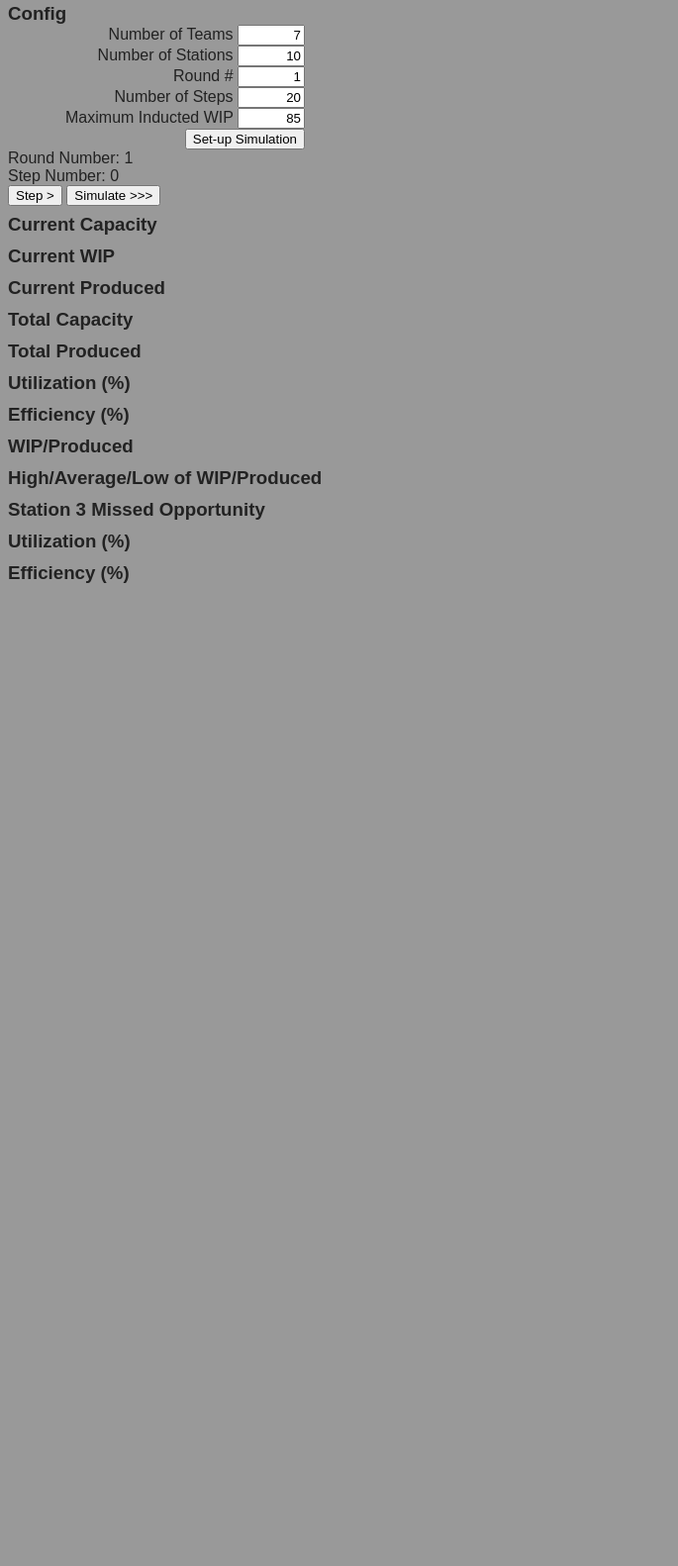
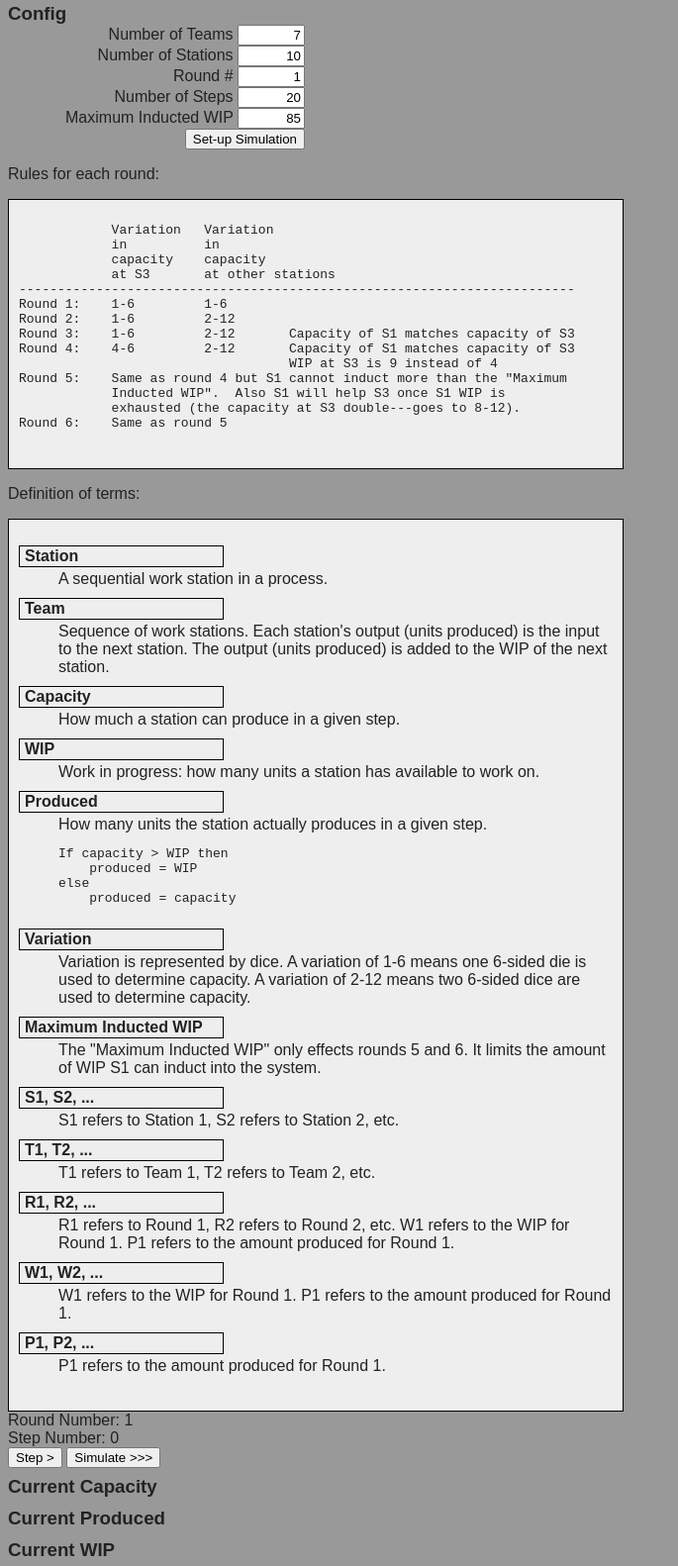
Before and after one commit to lj-ditrapani/production-simulator, a plain HTML site: page sim_coffee.html in a window 1280 px wide. Shown: the part 32-1614 px from the top of the page at 99% size, without its empty margins (0-685 px from the left). Before the commit the page ends 800 px from the top, so only its background shows below. Drawn offline with Linux system fonts and the light colour scheme; a script that the page names is missing.

Commit message:
Added user documentation to Run page

```diff
--- a/coffee/station.coffee
+++ b/coffee/station.coffee
@@ -64,7 +64,7 @@ class sim.Station
 
     is_active: (round_num) ->
         if @wip > 0
-            true                # Must produce in WIP available
+            true                # Must produce if WIP available
         else if @num == 1 and round_num < 5
             true                # Continue to induct WIP
         else
--- a/sim.css
+++ b/sim.css
@@ -1,4 +1,4 @@
-/** ---------------------------------------------------------------------
+/** --------------------------------------------------------------------
  * Author:  Lyall Jonathan Di Trapani
  * sim style sheet
  */
@@ -110,3 +110,24 @@ input.unselected
     border: 1px solid;
     border-color: #fff #000 #000 #fff;
 }
+
+div.doc
+{
+    background-color: #EEE;
+    width: 600px;
+    padding: 10px;
+    border: 1px solid #000;
+}
+
+dt
+{
+    border: 1px solid #000;
+    width: 200px;
+    font-weight: bold;
+    padding: 1px 0px 1px 5px;
+}
+
+dd
+{
+    padding: 3px 0px 10px 0px;
+}
--- a/sim_coffee.html
+++ b/sim_coffee.html
@@ -2,6 +2,7 @@
 <html>
 <head>
     <!-- Author:  Lyall Jonathan Di Trapani ======================== -->
+    <!-- saved from url=(0030)http://ditrapani.info/sim.html -->
     <meta http-equiv="Content-Type" content="text/html; charset=utf-8"/>
 	<title> Velocity Production Simulator Exercise </title>
 	<script type="text/javascript" src="js/utils.js"></script>
@@ -17,7 +18,7 @@
 </head>
 
 <body>
-    <div id=buttons>
+    <div id="buttons">
         <input type="button" value="Configure" class="selected"
                id="config_button" onClick="sim.show_div('config');" />
         <input type="button" value="Run" class="unselected"
@@ -30,23 +31,23 @@
     <div id="config" class="visible">
         <h3> Config </h3>
         <div id="controls">
-            <div class=control> Number of Teams
+            <div class="control"> Number of Teams
                 <input name="num_teams" id="num_teams" value="7"
                        class="number_entry" type="text" />
             </div>
-            <div class=control> Number of Stations
+            <div class="control"> Number of Stations
                 <input name="num_stations" id="num_stations" value="10"
                        class="number_entry" type="text" />
             </div>
-            <div class=control> Round #
+            <div class="control"> Round #
                 <input name="round_num" id="round_num" value="1"
                        class="number_entry" type="text" />
             </div>
-            <div class=control> Number of Steps
+            <div class="control"> Number of Steps
                 <input name="num_steps" id="num_steps" value="20"
                        class="number_entry" type="text" />
             </div>
-            <div class=control> Maximum Inducted WIP
+            <div class="control"> Maximum Inducted WIP
                 <input name="inducted_wip" id="inducted_wip" value="85"
                        class="number_entry" type="text" />
             </div>
@@ -56,6 +57,117 @@
                        onClick="sim.setup();"/>
             </div>
         </div>
+
+        <p>
+        Rules for each round:
+        </p>
+
+<div class="doc">
+        <pre>
+            Variation   Variation
+            in          in
+            capacity    capacity
+            at S3       at other stations
+------------------------------------------------------------------------
+Round 1:    1-6         1-6
+Round 2:    1-6         2-12
+Round 3:    1-6         2-12       Capacity of S1 matches capacity of S3
+Round 4:    4-6         2-12       Capacity of S1 matches capacity of S3
+                                   WIP at S3 is 9 instead of 4
+Round 5:    Same as round 4 but S1 cannot induct more than the "Maximum
+            Inducted WIP".  Also S1 will help S3 once S1 WIP is
+            exhausted (the capacity at S3 double---goes to 8-12).
+Round 6:    Same as round 5
+        </pre>
+</div>
+
+<p>
+Definition of terms:
+</p>
+
+<div class="doc">
+<dl>
+<dt>
+Station
+</dt>
+<dd>
+A sequential work station in a process.
+</dd>
+<dt>
+Team
+</dt>
+<dd>
+Sequence of work stations.  Each station's output (units produced) is the input to the next station.  The output (units produced) is added to the WIP of the next station.
+</dd>
+<dt>
+Capacity
+</dt>
+<dd>
+How much a station can produce in a given step.
+</dd>
+<dt>
+WIP
+</dt>
+<dd>
+Work in progress:  how many units a station has available to work on.
+</dd>
+<dt>
+Produced
+</dt>
+<dd>
+How many units the station actually produces in a given step.
+<pre>
+If capacity > WIP then
+    produced = WIP
+else
+    produced = capacity
+</pre>
+</dd>
+<dt>
+Variation
+</dt>
+<dd>
+Variation is represented by dice.  A variation of 1-6 means one 6-sided die is used to determine capacity.  A variation of 2-12 means two 6-sided dice are used to determine capacity.
+</dd>
+<dt>
+Maximum Inducted WIP
+</dt>
+<dd>
+The "Maximum Inducted WIP" only effects rounds 5 and 6.  It limits the amount of WIP S1 can induct into the system.
+</dd>
+<dt>
+S1, S2, ...
+</dt>
+<dd>
+S1 refers to Station 1, S2 refers to Station 2, etc.
+</dd>
+<dt>
+T1, T2, ...
+</dt>
+<dd>
+T1 refers to Team 1, T2 refers to Team 2, etc.
+</dd>
+<dt>
+R1, R2, ...
+</dt>
+<dd>
+R1 refers to Round 1, R2 refers to Round 2, etc.  W1 refers to the WIP for Round 1.  P1 refers to the amount produced for Round 1.
+</dd>
+<dt>
+W1, W2, ...
+</dt>
+<dd>
+W1 refers to the WIP for Round 1.  P1 refers to the amount produced for Round 1.
+</dd>
+<dt>
+P1, P2, ...
+</dt>
+<dd>
+P1 refers to the amount produced for Round 1.
+</dd>
+</dl>
+</div>
+
     </div>
     <div id="run" class="visible">
         <div>
@@ -72,10 +184,10 @@
                onClick="sim.simulate();">
         <h3> Current Capacity </h3>
         <table id="capacity_table"> </table>
+        <h3> Current Produced </h3>
+        <table id="produced_table"> </table>
         <h3> Current WIP </h3>
         <table id="wip_table"> </table>
-        <h3> Current Produced </h3>
-        <table id="produced_table"> </table>
     </div>
     <div id="results" class="visible">
         <h3> Total Capacity </h3>
@@ -103,12 +215,12 @@
         <thead id="missed_op_thead"> </thead>
         <tbody id="missed_op_tbody"> </tbody>
         </table>
-        <h3> Utilization (%) </h3>
+        <h3> Average utilization for each round and station (%) </h3>
         <table>
         <thead id="summary_util_thead"> </thead>
         <tbody id="summary_util_tbody"> </tbody>
         </table>
-        <h3> Efficiency (%) </h3>
+        <h3> Average efficiency for each round and station (%) </h3>
         <table>
         <thead id="summary_efficiency_thead"> </thead>
         <tbody id="summary_efficiency_tbody"> </tbody>
```
Also changed, not shown: README.markdown (+9 -9 lines), sim_template.html (+118 -7 lines), coffee/sim.coffee (line endings or trailing spaces).
